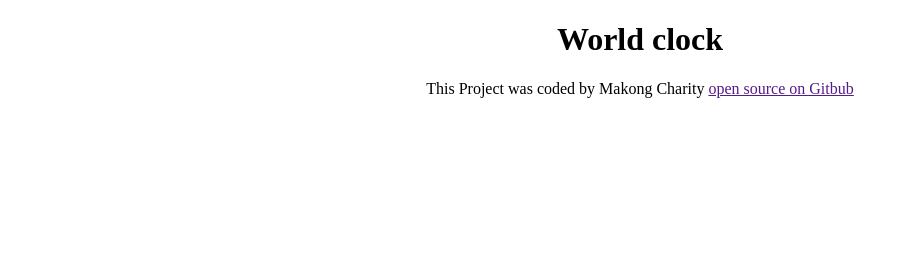
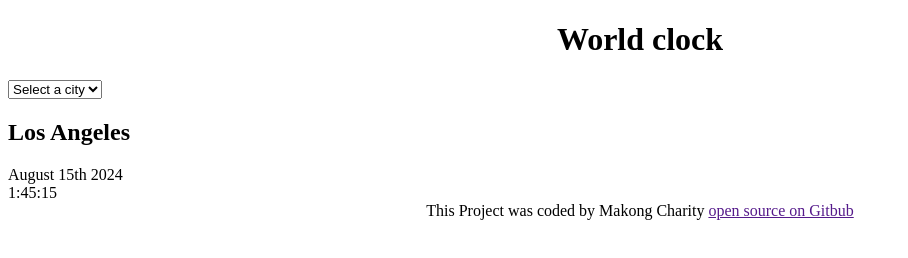
Before and after one commit to Charity-77/world-clock, a plain HTML site: page index.html in a window 1280 px wide. Shown: the whole page, without its empty margins (0-908 px from the left). Drawn offline with nearby package versions, Linux system fonts and the light colour scheme.

Commit message:
added basic html

```diff
--- a/index.html
+++ b/index.html
@@ -9,7 +9,20 @@
     <title>World clock- Makong Charity</title>
 </head>
 <body>
+    <div class="container">
    <h1>World clock</h1>
+   <select name="" id="">
+    <option value="">Select a city</option>
+    <option value="">London</option>
+    <option value="">New York</option>
+    <option value="">Auckland </option>
+   </select>
+   <div class="city">
+    <h2>Los Angeles</h2>
+   </div>
+   <div class="date">August 15th 2024</div>
+</div>
+<div class="time"> 1:45:15</div>
    <footer>
     This Project was coded by Makong Charity
     <a href="">open source on Gitbub</a>
```
